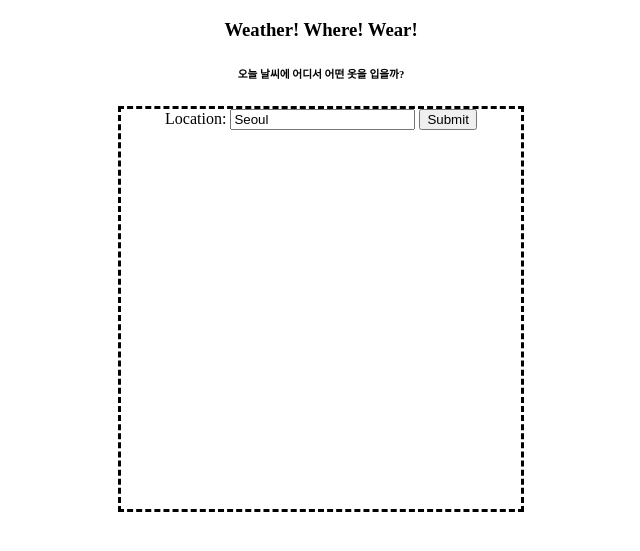
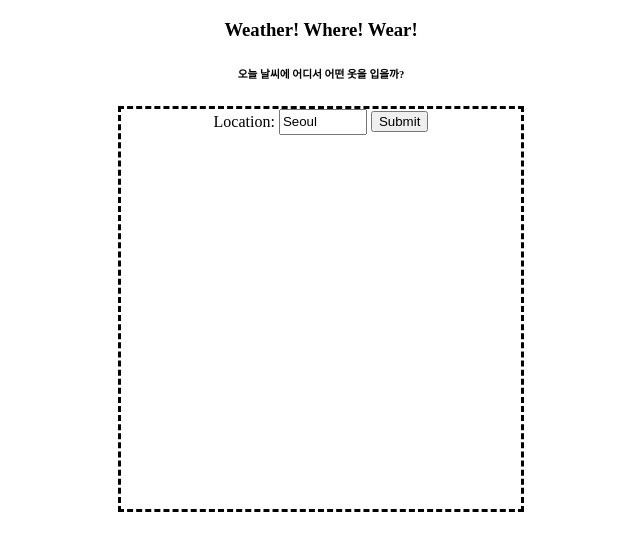
Before and after one commit to hyunkangson/Wheather_Where_Wear, a Flask app: page / in a window 1280 px wide. Shown: the top 551 px of the page, without its empty margins (319-959 px from the left). Run offline with Flask 2, Linux system fonts and the light colour scheme.

Commit message:
home.html(small revision(2))

```diff
--- a/templates/home.html
+++ b/templates/home.html
@@ -9,7 +9,7 @@
     <form method="POST" action= '/result'>
     <center>
     <div style="border: 3px dashed black; width:400px; height: 400px; text-align: center;">
-        Location: <input type="text" name="location" value="Seoul">
+        Location: <input type="text" name="location" value="Seoul"  style="width:80px;height:20px">
         <input type="submit" value="Submit">
     </div>
     </center>
```
